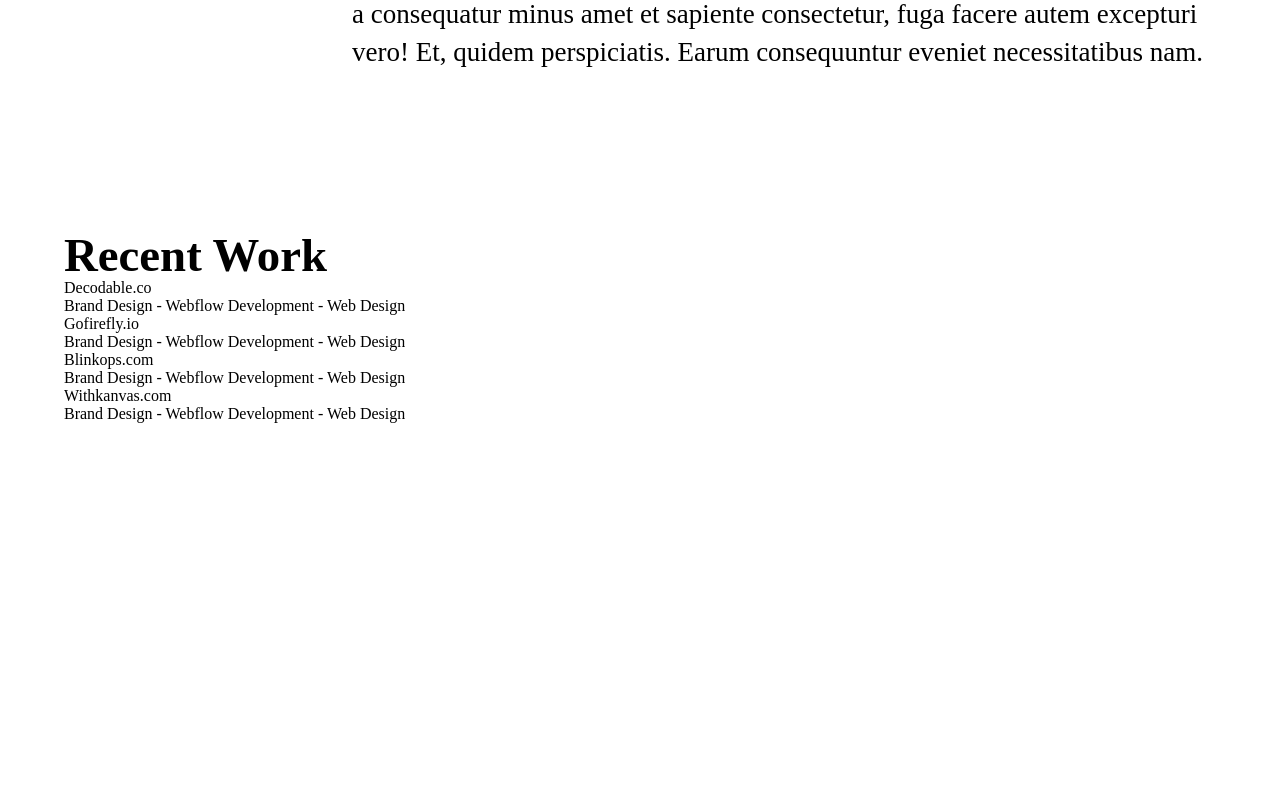
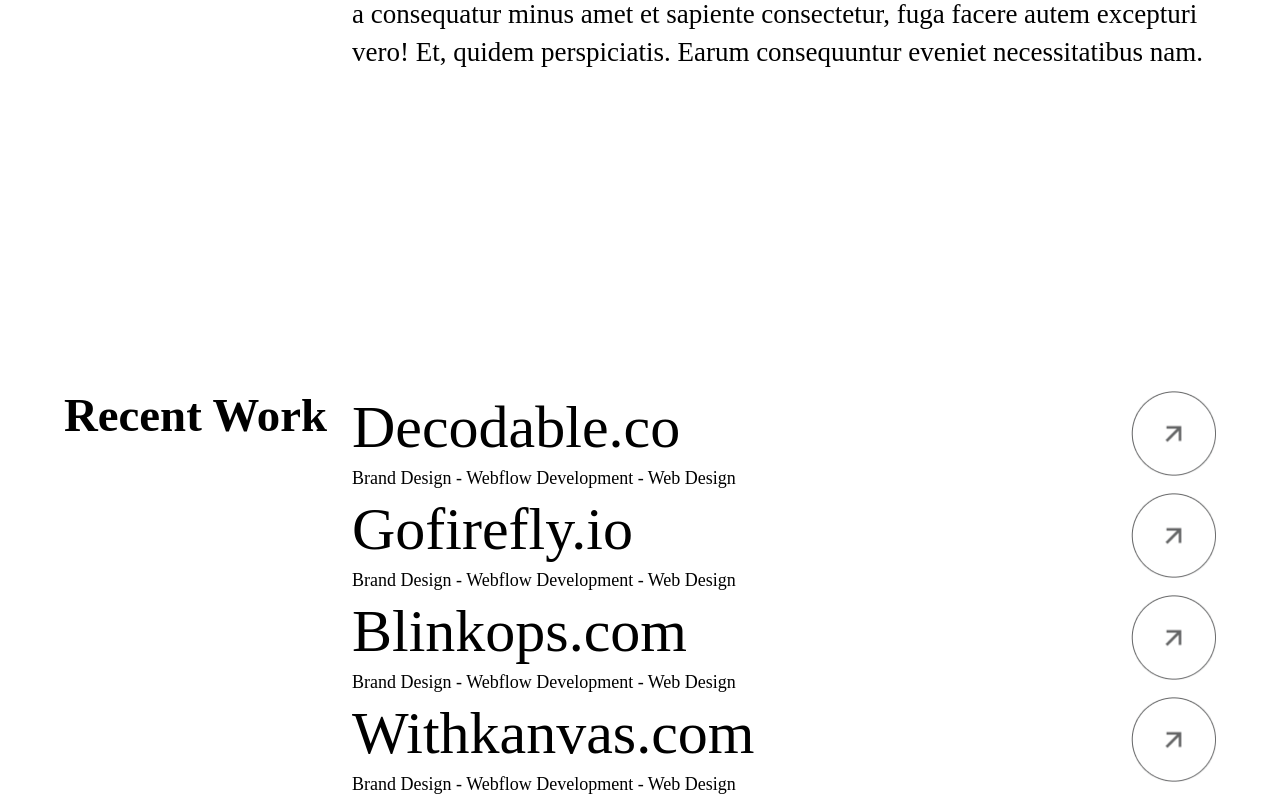
Before and after one commit to chocological13/dti-day4-exercise, a React (Vite) app: page / in a window 1280 px wide. Shown: the part 1002-1801 px from the top of the page. Before the commit the page ends 1425 px from the top, so only its background shows below. Built offline with nearby package versions, Linux system fonts and the light colour scheme.

Commit message:
feat: fixed recent work and a bit of navbar

```diff
--- a/src/components/NavBar/style.css
+++ b/src/components/NavBar/style.css
@@ -8,7 +8,6 @@
   right: 50%;
   transform: translateX(50%);
   /* font styling */
-
 }
 
 .nav-right {
@@ -16,3 +15,12 @@
   justify-content: center;
   gap: 40px;
 }
+
+a {
+  text-decoration: none;
+  color: black;
+  font-size: 18px;
+  font-weight: 400;
+  line-height: 21.6px;
+  text-align: left;
+}
--- a/src/routes/Home/components/About.tsx
+++ b/src/routes/Home/components/About.tsx
@@ -1,4 +1,5 @@
 import "../style.css";
+import arrowLight from "../../../assets/arrow-light.png";
 
 const About: React.FC = () => {
   const DATA = [
@@ -30,7 +31,7 @@
           <p>Lorem ipsum dolor sit amet consectetur adipisicing elit. Dolorem voluptatibus a consequatur minus amet et sapiente consectetur, fuga facere autem excepturi vero! Et, quidem perspiciatis. Earum consequuntur eveniet necessitatibus nam.</p>
         </div>
       </div>
-      <div className="about-recent">
+      <div className="about-1">
         <div className="about-title">
           <h3>Recent Work</h3>
         </div>
@@ -48,10 +49,15 @@
 
 const RecentWork = ({ url, role }: { url: string; role: string }) => {
   return (
-    <div>
-      <div>
-        <p>{url}</p>
-        <p>{role}</p>
+    <div className="recent-container">
+      <div className="url-role">
+        <p className="url-text">{url}</p>
+        <p className="role-text">{role}</p>
+      </div>
+      <div className="work-icon">
+        <a href="">
+          <img src={arrowLight} alt="arrow" />
+        </a>
       </div>
     </div>
   );
--- a/src/routes/Home/style.css
+++ b/src/routes/Home/style.css
@@ -66,3 +66,38 @@
     line-height: 37.8px;
     text-align: left;
 }
+
+.recent-container {
+    display: flex;
+    justify-content: space-between;
+}
+
+.url-text {
+    /* font-family: Inter; */
+    font-size: 60px;
+    font-weight: 400;
+    line-height: 72.61px;
+    text-align: left;
+    height: 73px;
+    margin-top: auto;
+    margin-bottom: auto;
+}
+
+.role-text {
+    height: 29px;
+    margin-bottom: 0;
+    /* font-family: Neue Montreal; */
+    font-size: 18px;
+    font-weight: 400;
+    line-height: 28.8px;
+    text-align: left;
+
+}
+
+.work-icon img {
+    width: 85px;
+}
+
+.work-icon:hover img {
+    content: url('../../assets/arrow-dark.png');
+}
```
Also changed, not shown: src/assets/arrow-dark.png (added), src/assets/arrow-light.png (added). Lines whose indentation alone changed are shown as unchanged.
